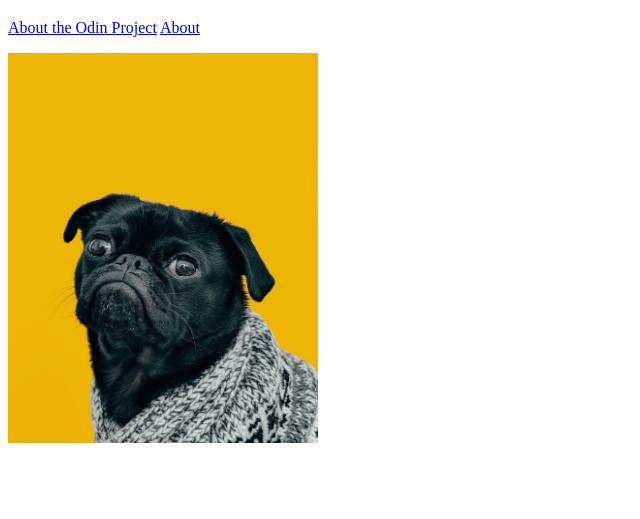
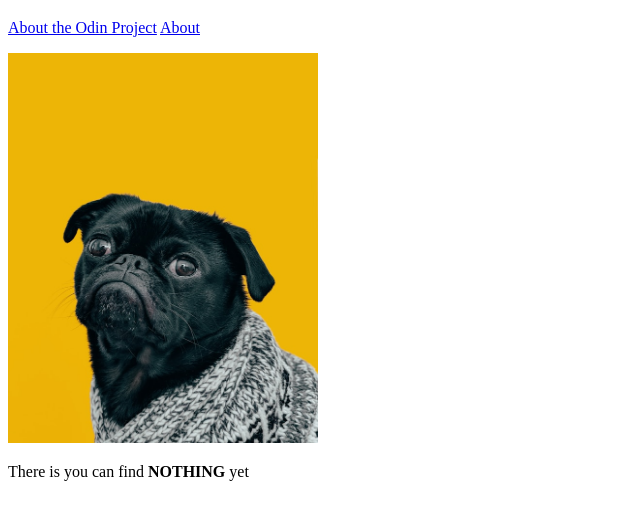
Before and after one commit to POT40/odin_chototam, a plain HTML site: page index.html in a window 1280 px wide. Shown: the part 61-580 px from the top of the page, without its empty margins (0-640 px from the left). Drawn offline with Linux system fonts and the light colour scheme.

Commit message:
I added a new paragraph
You don't need to solve any problems, but can add smth

```diff
--- a/index.html
+++ b/index.html
@@ -11,6 +11,7 @@
     <a href="./pages/about.html" target="_blank" rel="noopener noreferrer">About</a>
 <p></p>
     <img src="./images/dog.jpg" alt="bitch" height="390" width="310">
+    <p>There is you can find <strong>NOTHING</strong> yet</p>
 
 </body>
 </html>
```
